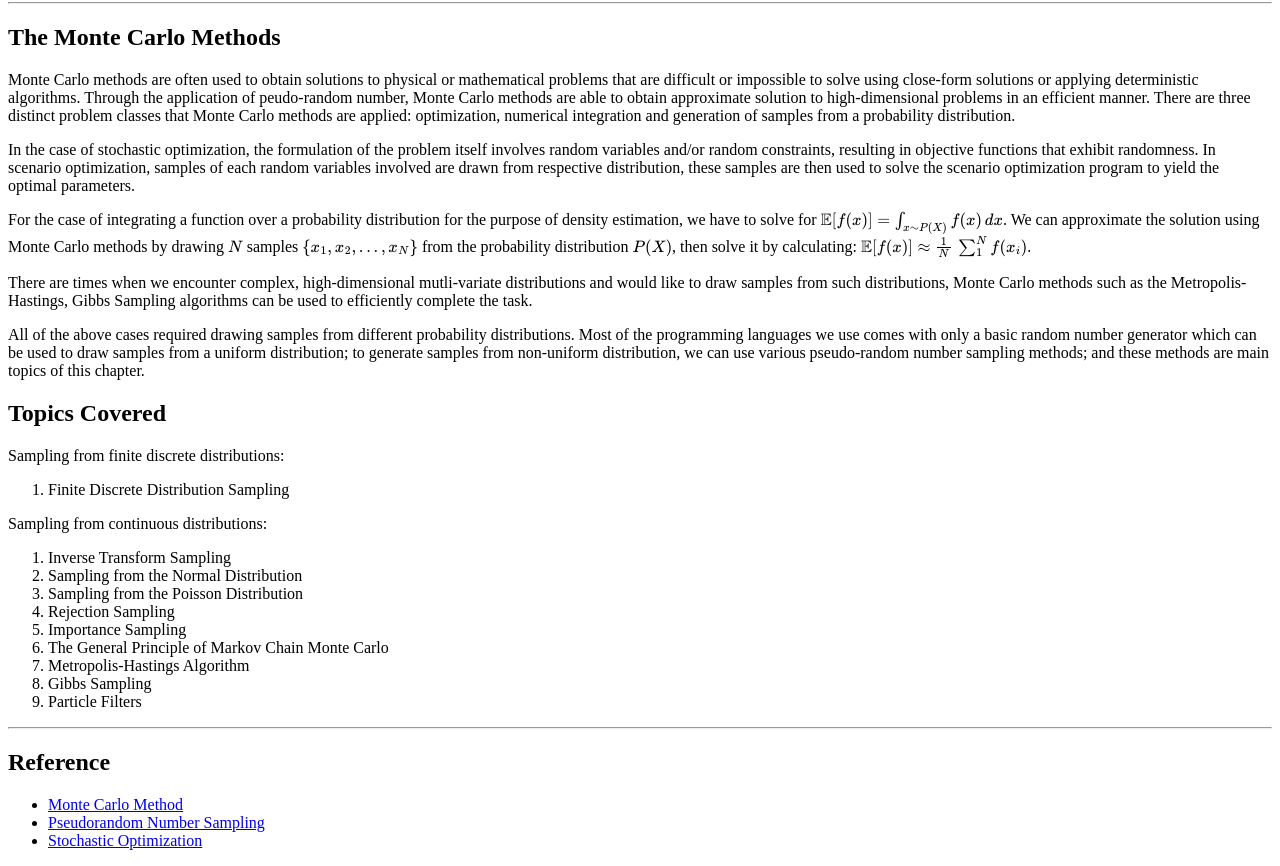
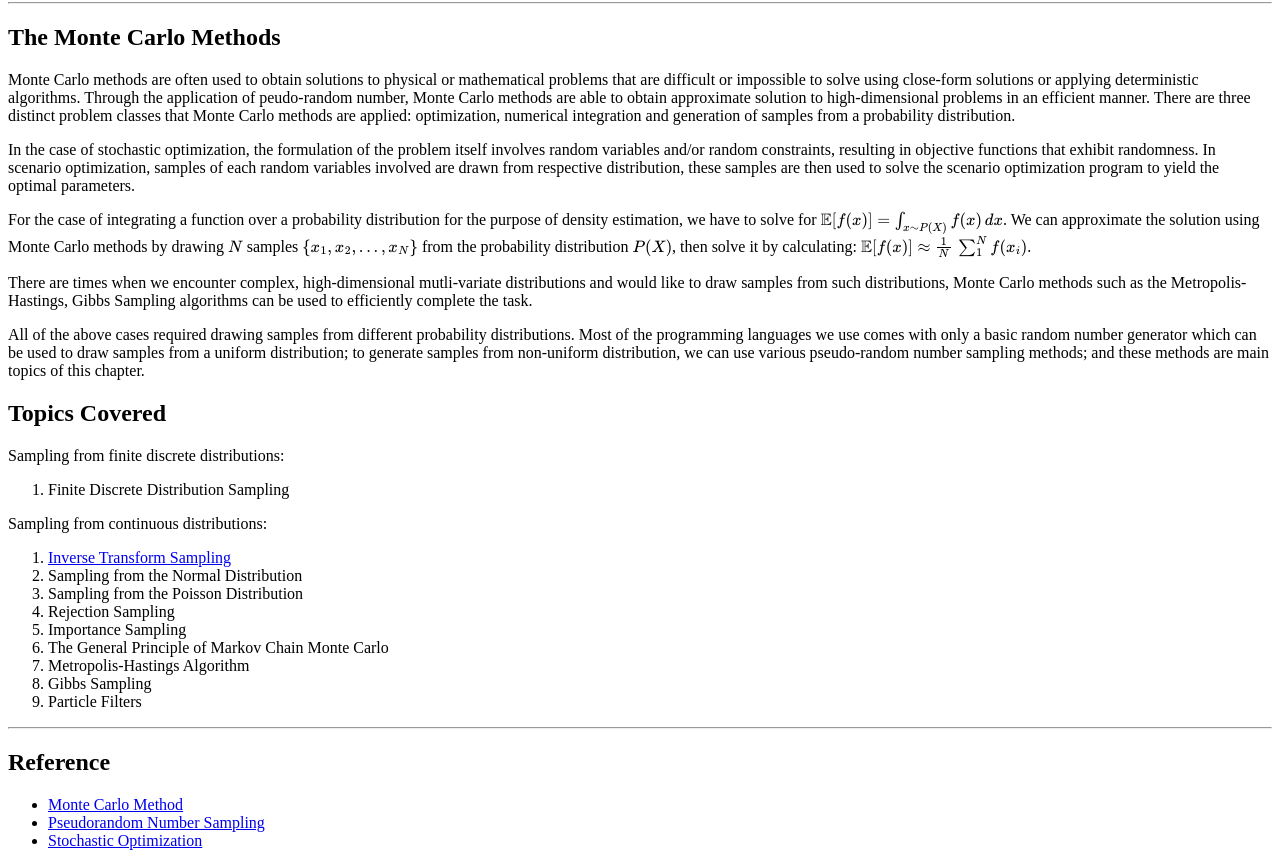
Before and after one commit to weidongtoml/weidongtoml.github.io, a plain HTML site: page sampling/index.html in a window 1280 px wide. Shown: the part 78-944 px from the top of the page. Drawn offline with nearby package versions, Linux system fonts and the light colour scheme; some packages are replaced by stand-ins of ours.

Commit message:
Add link to inverse transform sampling.

```diff
--- a/sampling/index.html
+++ b/sampling/index.html
@@ -26,7 +26,7 @@
 	</p>
 	<p>Sampling from continuous distributions:
 		<ol>
-			<li>Inverse Transform Sampling</li>
+			<li><a href="./inverse_transform_sampling.html">Inverse Transform Sampling</a></li>
 			<li>Sampling from the Normal Distribution</li>
 			<li>Sampling from the Poisson Distribution</li>
 			<li>Rejection Sampling</li>
```
